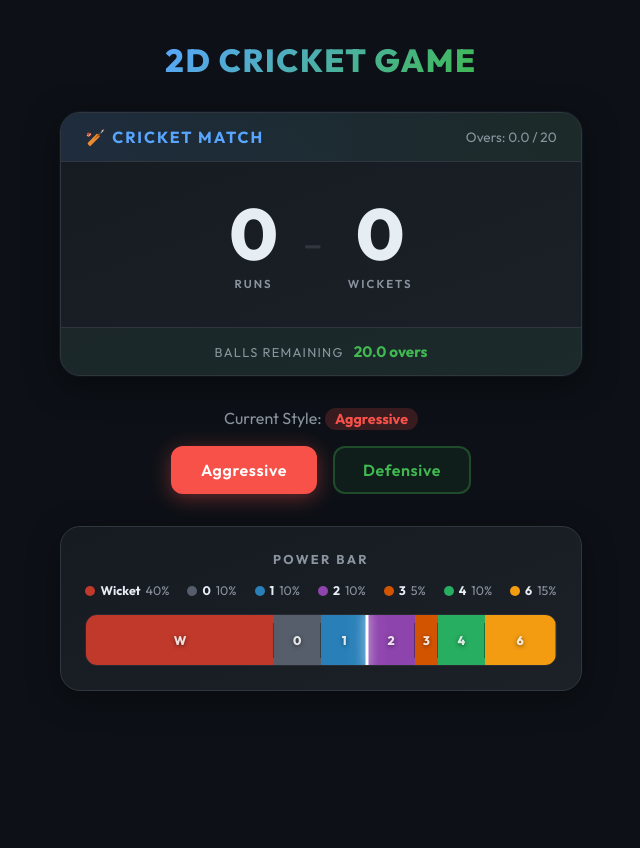
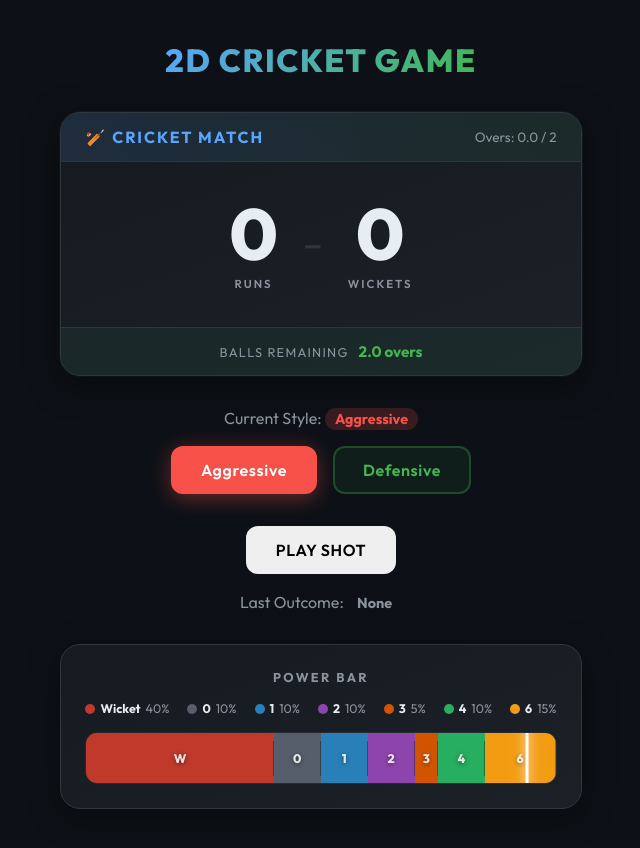
Before and after one commit to mrayyan6/Cricket-app, a React (Create React App) app: page / in a window 1280 px wide. Shown: the whole page, without its empty margins (319-959 px from the left). Before the commit the page ends 800 px from the top, so only its background shows below. Built offline with nearby package versions, Linux system fonts and the light colour scheme.

Commit message:
added shots

```diff
--- a/src/App.js
+++ b/src/App.js
@@ -1,9 +1,10 @@
 import React, { useState, useEffect, useRef } from 'react';
 import './App.css';
 
-// ---------------------------------------------------------------------------
-// PROBABILITY TABLES
-// ---------------------------------------------------------------------------
+const MAX_OVERS = 2;
+const MAX_BALLS = MAX_OVERS * 6;
+const MAX_WICKETS = 2;
+
 const PROBABILITIES = {
   Aggressive: [
     { outcome: 'Wicket', shortLabel: 'W', prob: 0.40, colorClass: 'seg--wicket' },
@@ -25,12 +26,8 @@ const PROBABILITIES = {
   ],
 };
 
-// ---------------------------------------------------------------------------
-// SCOREBOARD COMPONENT
-// ---------------------------------------------------------------------------
 function Scoreboard({ runs, wickets, ballsBowled }) {
-  const TOTAL_BALLS = 120;
-  const ballsRemaining = TOTAL_BALLS - ballsBowled;
+  const ballsRemaining = MAX_BALLS - ballsBowled;
   const oversRemaining = Math.floor(ballsRemaining / 6);
   const ballsInOverRemaining = ballsRemaining % 6;
   const oversBowled = Math.floor(ballsBowled / 6);
@@ -41,7 +38,7 @@ function Scoreboard({ runs, wickets, ballsBowled }) {
       <div className="scoreboard__header">
         <span className="scoreboard__title">🏏 CRICKET MATCH</span>
         <span className="scoreboard__subtitle">
-          Overs: {oversBowled}.{ballsInCurrentOver} / 20
+          Overs: {oversBowled}.{ballsInCurrentOver} / {MAX_OVERS}
         </span>
       </div>
 
@@ -69,21 +66,46 @@ function Scoreboard({ runs, wickets, ballsBowled }) {
   );
 }
 
-// ---------------------------------------------------------------------------
-// POWER BAR COMPONENT
-// ---------------------------------------------------------------------------
-function PowerBar({ battingStyle }) {
+function PowerBar({ battingStyle, registerShotResolver }) {
   const segments = PROBABILITIES[battingStyle];
   const totalProbability = segments.reduce((sum, seg) => sum + seg.prob, 0);
 
-  // rAF-based slider: position oscillates 0 → 100 → 0 continuously
   const sliderRef = useRef(null);
-  const posRef    = useRef(0);     // 0..100 (percentage across bar)
-  const dirRef    = useRef(1);     // +1 or -1
+  const posRef    = useRef(0);
+  const dirRef    = useRef(1);
   const rafRef    = useRef(null);
 
   useEffect(() => {
-    const SPEED = 0.18; // percentage units per frame (~60fps)
+    if (!registerShotResolver) {
+      return undefined;
+    }
+
+    registerShotResolver(() => {
+      const sliderPosition = posRef.current;
+      let cumulative = 0;
+
+      for (const segment of segments) {
+        cumulative += segment.prob * 100;
+        if (sliderPosition <= cumulative) {
+          return {
+            outcome: segment.outcome,
+            sliderPosition,
+          };
+        }
+      }
+
+      const fallback = segments[segments.length - 1];
+      return {
+        outcome: fallback.outcome,
+        sliderPosition,
+      };
+    });
+
+    return () => registerShotResolver(null);
+  }, [registerShotResolver, segments]);
+
+  useEffect(() => {
+    const SPEED = 0.32;
 
     function tick() {
       posRef.current += SPEED * dirRef.current;
@@ -98,7 +120,7 @@ function PowerBar({ battingStyle }) {
 
     rafRef.current = requestAnimationFrame(tick);
     return () => cancelAnimationFrame(rafRef.current);
-  }, []); // never restarts — slider speed is constant regardless of style change
+  }, []);
 
   const isDistributionValid = Math.abs(totalProbability - 1) < 1e-9;
 
@@ -109,7 +131,6 @@ function PowerBar({ battingStyle }) {
         <p className="powerbar-warning">Distribution error: probabilities must sum to exactly 1.0</p>
       )}
 
-      {/* Legend */}
       <div className="powerbar-legend">
         {segments.map((seg) => (
           <div key={seg.outcome} className="legend-item">
@@ -120,7 +141,6 @@ function PowerBar({ battingStyle }) {
         ))}
       </div>
 
-      {/* Bar */}
       <div className="powerbar" id="power-bar">
         {/* Coloured segments */}
         {segments.map((seg) => (
@@ -133,24 +153,44 @@ function PowerBar({ battingStyle }) {
           </div>
         ))}
 
-        {/* Animated slider */}
         <div className="powerbar__slider" ref={sliderRef} />
       </div>
     </div>
   );
 }
 
-// ---------------------------------------------------------------------------
-// MAIN APP
-// ---------------------------------------------------------------------------
 export default function App() {
-  const [runs, setRuns]               = useState(0);
-  const [wickets, setWickets]         = useState(0);
+  const [runs, setRuns] = useState(0);
+  const [wickets, setWickets] = useState(0);
   const [ballsBowled, setBallsBowled] = useState(0);
   const [battingStyle, setBattingStyle] = useState('Aggressive');
+  const [lastOutcome, setLastOutcome] = useState('None');
+  const [lastSliderPosition, setLastSliderPosition] = useState(null);
+  const shotResolverRef = useRef(null);
 
-  // Suppress unused-var lint warnings — these setters will be wired in Step 3
-  void setRuns; void setWickets; void setBallsBowled;
+  const isGameOver = ballsBowled >= MAX_BALLS || wickets >= MAX_WICKETS;
+
+  function registerShotResolver(resolverFn) {
+    shotResolverRef.current = resolverFn;
+  }
+
+  function handlePlayShot() {
+    if (isGameOver || !shotResolverRef.current) {
+      return;
+    }
+
+    const { outcome, sliderPosition } = shotResolverRef.current();
+    setLastOutcome(outcome);
+    setLastSliderPosition(sliderPosition);
+
+    if (outcome === 'Wicket') {
+      setWickets((prev) => prev + 1);
+    } else {
+      setRuns((prev) => prev + Number(outcome));
+    }
+
+    setBallsBowled((prev) => prev + 1);
+  }
 
   return (
     <div className="app">
@@ -170,6 +210,7 @@ export default function App() {
             id="btn-aggressive"
             className={`btn btn--aggressive ${battingStyle === 'Aggressive' ? 'btn--active' : ''}`}
             onClick={() => setBattingStyle('Aggressive')}
+            disabled={isGameOver}
           >
             Aggressive
           </button>
@@ -177,13 +218,34 @@ export default function App() {
             id="btn-defensive"
             className={`btn btn--defensive ${battingStyle === 'Defensive' ? 'btn--active' : ''}`}
             onClick={() => setBattingStyle('Defensive')}
+            disabled={isGameOver}
           >
             Defensive
           </button>
         </div>
       </div>
 
-      <PowerBar battingStyle={battingStyle} />
+      <div className="style-section">
+        <button
+          id="btn-play-shot"
+          className="btn"
+          onClick={handlePlayShot}
+          disabled={isGameOver}
+        >
+          PLAY SHOT
+        </button>
+        <p className="style-section__label">
+          Last Outcome: <span className="style-section__badge">{lastOutcome}</span>
+          {lastSliderPosition !== null && ` @ ${lastSliderPosition.toFixed(2)}%`}
+        </p>
+        {isGameOver && (
+          <p className="style-section__label">
+            Game Over: reached {MAX_OVERS} overs or {MAX_WICKETS} wickets.
+          </p>
+        )}
+      </div>
+
+      <PowerBar battingStyle={battingStyle} registerShotResolver={registerShotResolver} />
     </div>
   );
 }
```
